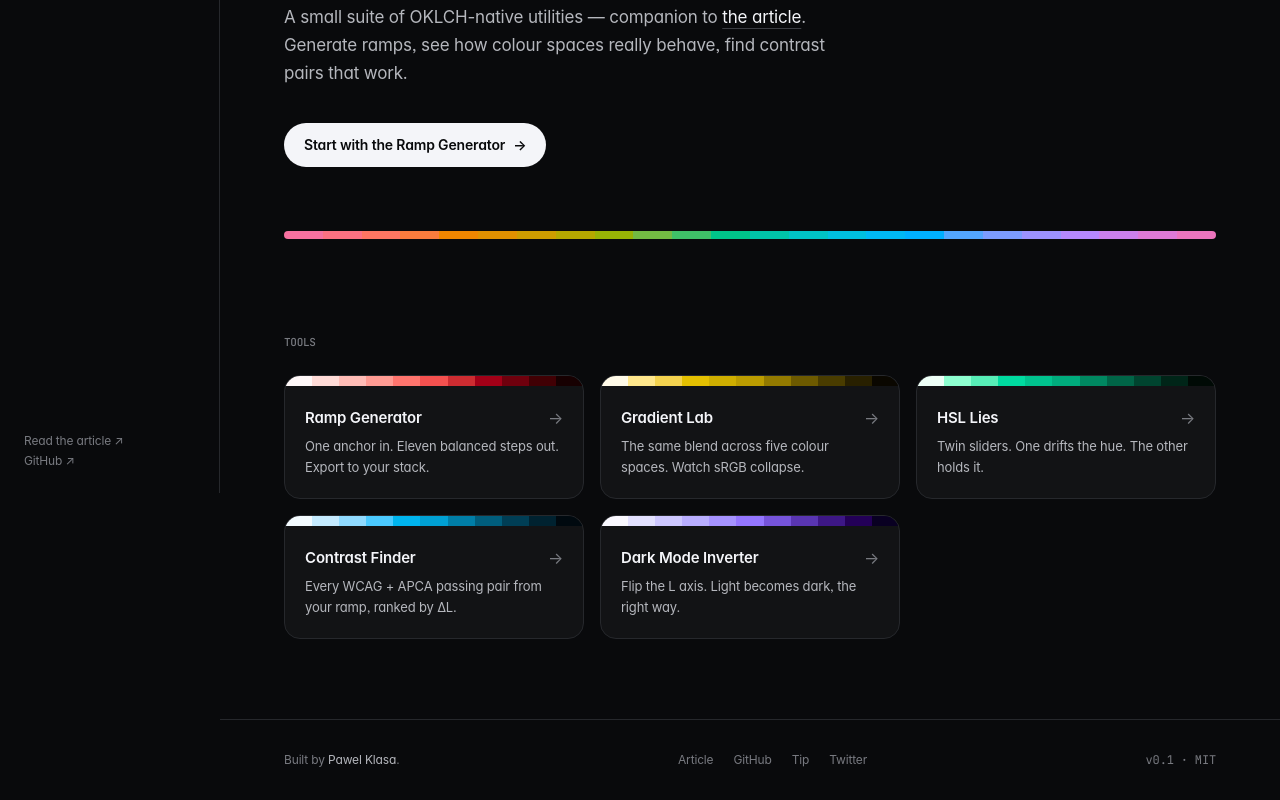
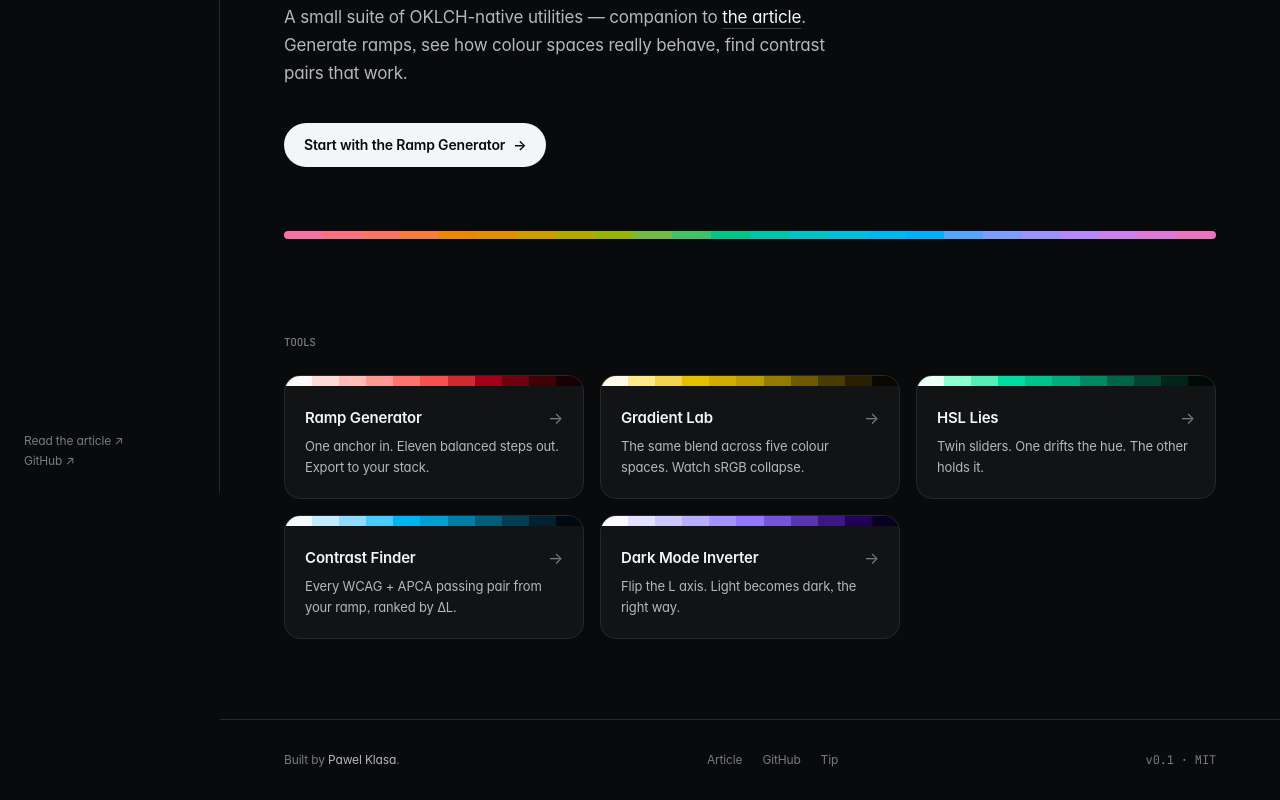
Before and after one commit to pawelklasa/okay-tools, a React (Vite) app: page / in a window 1280 px wide. Shown: the part 307-1107 px from the top of the page. Built offline with nearby package versions, Linux system fonts and the light colour scheme; a web font is replaced by a local one.

Commit message:
chore: remove twitter references

```diff
--- a/index.html
+++ b/index.html
@@ -23,7 +23,6 @@
     <meta name="twitter:title" content="okay.tools — colour utilities in OKLCH" />
     <meta name="twitter:description" content="Free OKLCH-native colour tools for designers and developers." />
     <meta name="twitter:image" content="https://pawelklasa.github.io/okay-tools/og.png" />
-    <meta name="twitter:creator" content="@pawelklasa" />
 
     <link rel="preconnect" href="https://rsms.me/" />
     <link rel="stylesheet" href="https://rsms.me/inter/inter.css" />
--- a/src/pages/Home.tsx
+++ b/src/pages/Home.tsx
@@ -122,14 +122,6 @@ export function Home() {
           >
             Tip
           </a>
-          <a
-            href="https://twitter.com/pawelklasa"
-            target="_blank"
-            rel="noreferrer"
-            className="hover:text-[var(--color-fg)]"
-          >
-            Twitter
-          </a>
         </div>
         <p className="mono">v0.1 · MIT</p>
       </footer>
```
